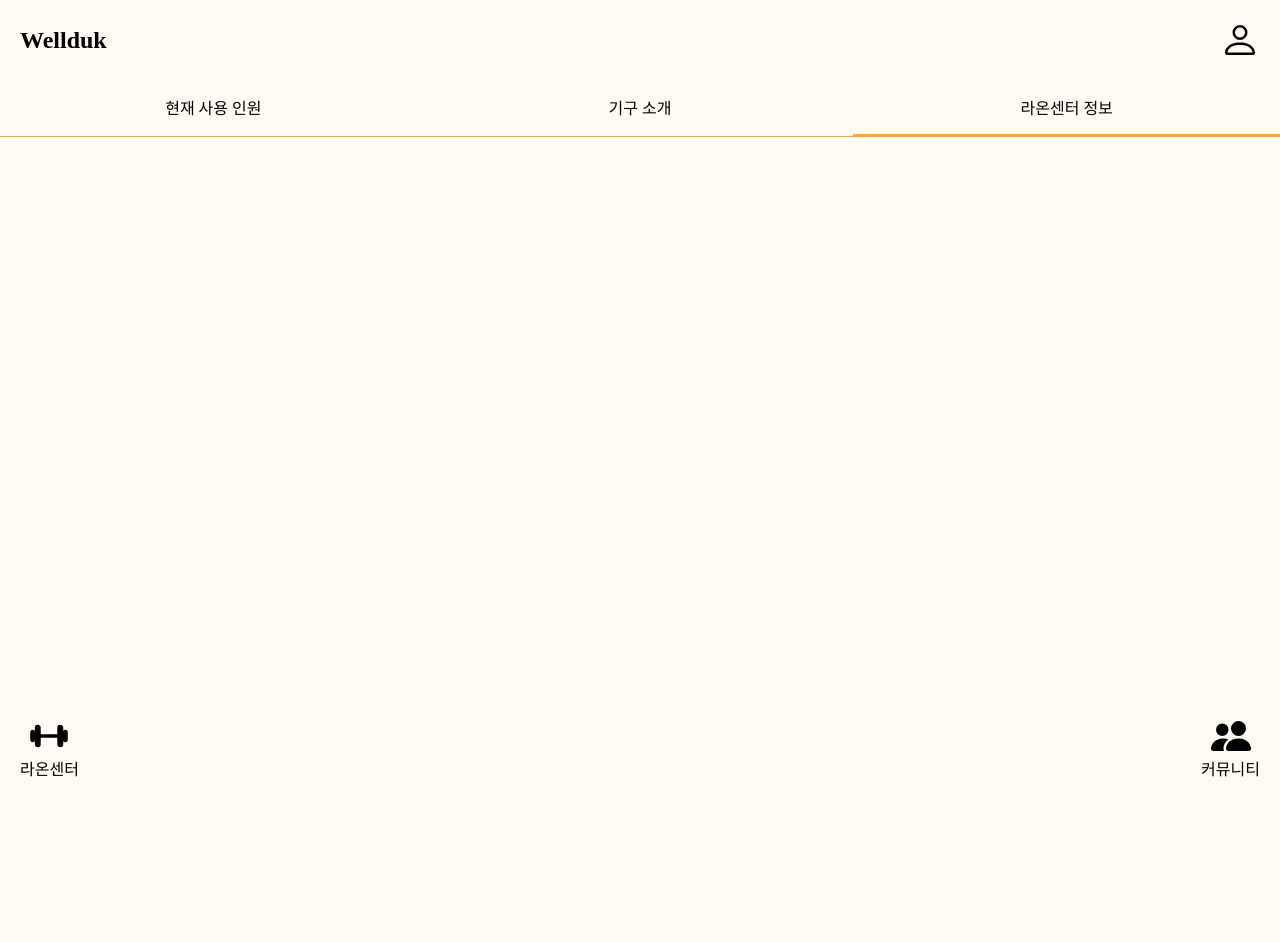
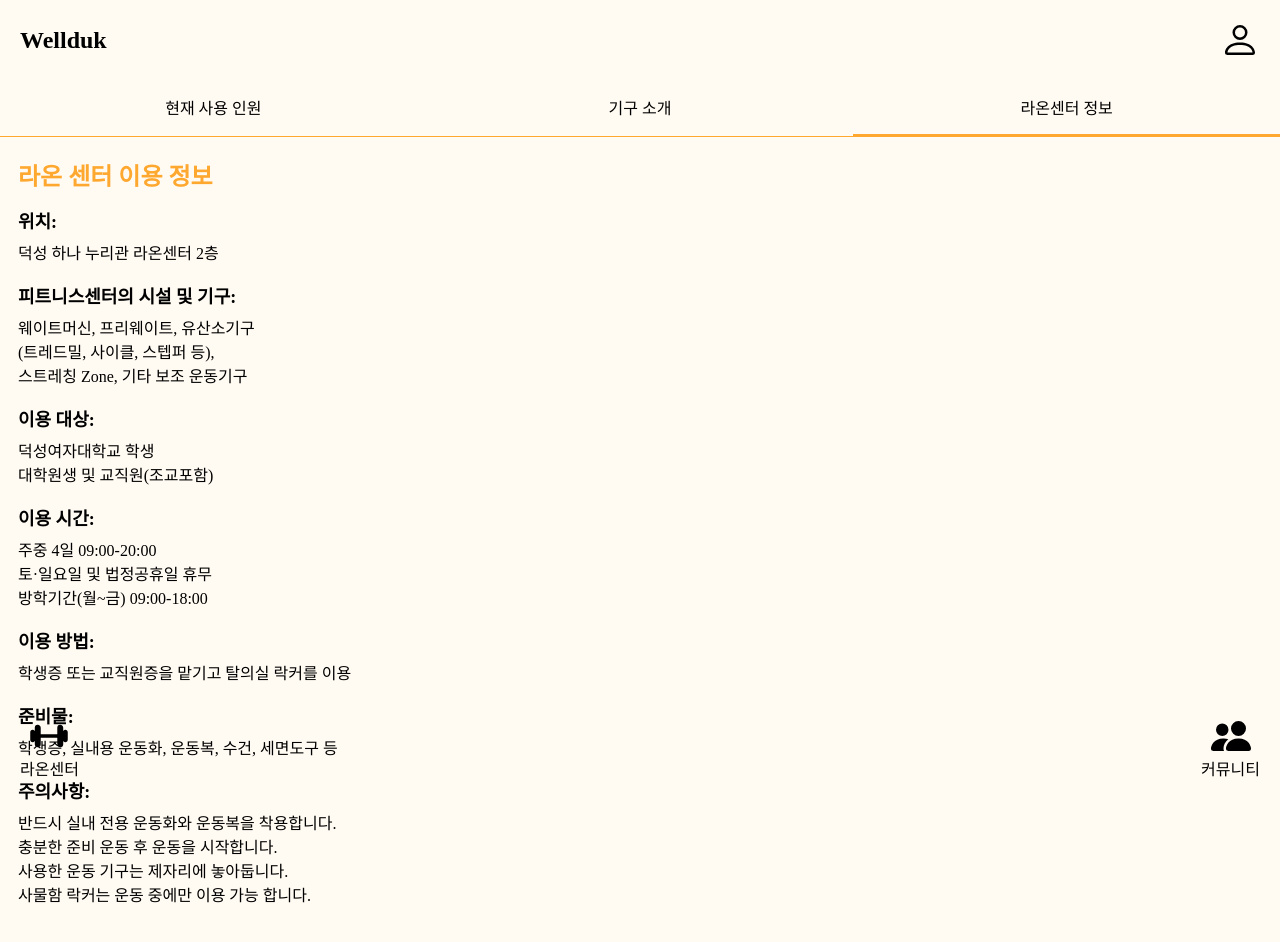
Before and after one commit to 7beunseo/2023-CodeWithDS-09, a React (Create React App) app in the folder Front-end/wellduk/: page /raon/info in a window 1280 px wide. Shown: the top 942 px of the page. Before the commit the page ends 800 px from the top, so only its background shows below. Built offline with nearby package versions, Linux system fonts and the light colour scheme; a web font is replaced by a local one.

Commit message:
style: 라온센터 정보 페이지

```diff
--- a/Front-end/wellduk/src/pages/Raon/Information.js
+++ b/Front-end/wellduk/src/pages/Raon/Information.js
@@ -1,4 +1,78 @@
+import styled from 'styled-components'
+
 function Information() {
-	return <div></div>
+	return (
+		<Container>
+			<Title>라온 센터 이용 정보</Title>
+			<Text>위치:</Text>
+			<SubText>덕성 하나 누리관 라온센터 2층</SubText>
+			<br />
+			<Text>피트니스센터의 시설 및 기구:</Text>
+			<SubText>
+				웨이트머신, 프리웨이트, 유산소기구
+				<br />
+				(트레드밀, 사이클, 스텝퍼 등),
+				<br /> 스트레칭 Zone, 기타 보조 운동기구
+			</SubText>
+			<br />
+			<Text>이용 대상:</Text>
+			<SubText>
+				덕성여자대학교 학생
+				<br />
+				대학원생 및 교직원(조교포함)
+			</SubText>
+			<br />
+			<Text>이용 시간:</Text>
+			<SubText>
+				주중 4일 09:00-20:00
+				<br />
+				토·일요일 및 법정공휴일 휴무
+				<br />
+				방학기간(월~금) 09:00-18:00
+			</SubText>
+			<br />
+			<Text>이용 방법:</Text>
+			<SubText>학생증 또는 교직원증을 맡기고 탈의실 락커를 이용</SubText>
+			<br />
+			<Text>준비물:</Text>
+			<SubText>학생증, 실내용 운동화, 운동복, 수건, 세면도구 등</SubText>
+			<br />
+			<Text>주의사항:</Text>
+			<SubText>
+				반드시 실내 전용 운동화와 운동복을 착용합니다.
+				<br />
+				충분한 준비 운동 후 운동을 시작합니다.
+				<br />
+				사용한 운동 기구는 제자리에 놓아둡니다.
+				<br />
+				사물함 락커는 운동 중에만 이용 가능 합니다.
+			</SubText>
+		</Container>
+	)
 }
+
+const Container = styled.div`
+	margin: 20px 18px 150px 18px;
+`
+
+const Title = styled.span`
+	display: block;
+	color: ${({ theme }) => theme.COLOR.main};
+	font-size: x-large;
+	font-weight: 800;
+	margin-bottom: 15px;
+`
+
+const Text = styled.span`
+	display: block;
+	font-size: large;
+	font-weight: 900;
+	margin-bottom: 7px;
+`
+
+const SubText = styled.span`
+	display: block;
+	font-size: medium;
+`
+
 export default Information
```
